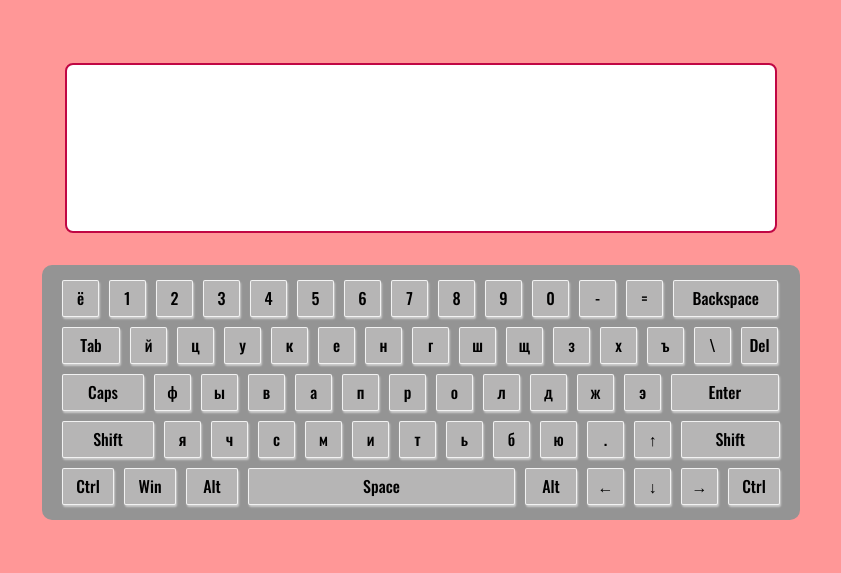
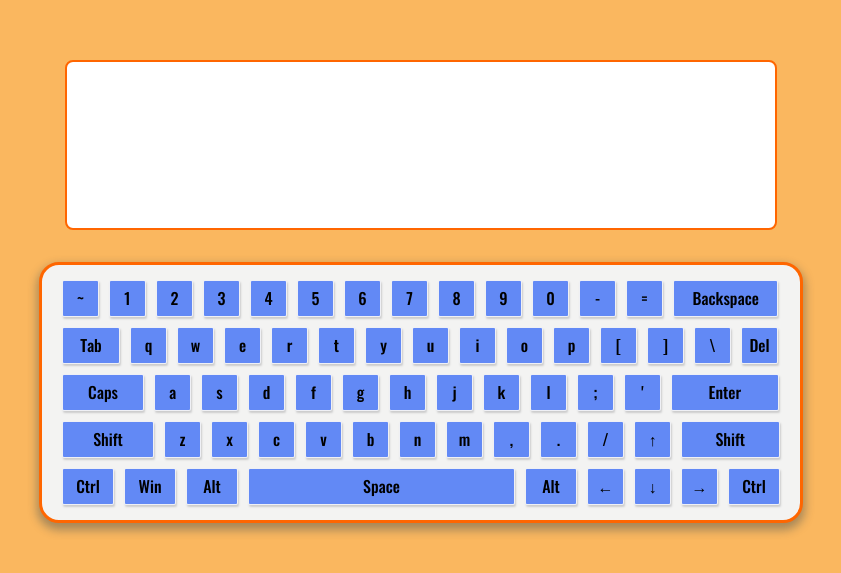
Before and after one commit to NilianFox/virtual-keyboard, a plain HTML site: page Index.html in a window 1280 px wide. Shown: the part 109-682 px from the top of the page, without its empty margins (219-1060 px from the left). Drawn offline with Linux system fonts and the light colour scheme.

Commit message:
feat: add basic mouse interaction with keyboard and some style changes

```diff
--- a/css/index.css
+++ b/css/index.css
@@ -9,13 +9,15 @@
 }
 
 :root {
-  --key-background: #b6b5b5;
-  --key-background-on-active: #222222;
+  --key-background: #6289f5;
+  --key-background-on-hover: #e2d5d5;
+  --key-background-on-active: #f8924e;
+  --key-background-on-toggled: #ff6600;
 }
 
 body {
   font-family: 'Oswald', sans-serif;
-  background-color: #ff9797;
+  background-color: #fab75f;
   height: 100vh;
   width: 100vw;
   display: flex;
@@ -26,10 +28,12 @@ body {
 
 .keyboard {
   display: flex;
-  background-color: #949494;
-  border-radius: 10px;
+  background-color: #f3f3f2;
+  border: 3px solid var(--key-background-on-toggled);
+  border-radius: 20px;
   padding: 10px 15px;
   flex-direction: column;
+  box-shadow: 0px 5px 10px 2px rgba(34, 60, 80, 0.39);
 }
 
 .keyboard__row {
@@ -54,17 +58,31 @@ body {
   animation: key-scaler-out .8s ease-out forwards;
 }
 
-.key::after {
-  content: attr(data-key-display);
-}
-
-.key:hover, .key.active {
+.key.active {
   background-color: var(--key-background-on-active);
-  color: var(--key-background);
-  border-color: var(--key-background-on-active);
+  color: #000000;
+  border-color: #000000;
   transform: scale(.9);
   box-shadow: inset 1px 1px 1px #ccc;
   animation: key-scaler-in .8s ease-in forwards;
+}
+
+.key:hover {
+  background-color: var(--key-background-on-active);
+  color: #000000;
+  border-color: #000000;
+  transform: scale(.9);
+  box-shadow: inset 1px 1px 1px #ccc;
+}
+
+.key--toggled {
+  background-color: var(--key-background-on-toggled);
+  border: 1px solid #000000f5;
+  box-shadow: 1px 2px 2px #613838;
+}
+
+.key__upperCase {
+  text-transform: uppercase;
 }
 
 @keyframes color-scaler-in {
@@ -109,6 +127,8 @@ body {
 
 .textarea {
   width: 60%;
+  max-width: 800px;
+  min-width: 600px;
   display: flex;
   justify-content: center;
   align-items: center;
@@ -122,6 +142,6 @@ body {
   padding: .5rem;
   font-size: 1.2rem;
   outline: none;
-  border: 2px solid rgb(192, 7, 68);
+  border: 2px solid var(--key-background-on-toggled);
   border-radius: .5rem;
 }
--- a/js/keys.js
+++ b/js/keys.js
@@ -175,6 +175,7 @@ const keysLayout = [
       keyRu: 'Del',
       keyCode: 46,
       code: 'Delete',
+      size: '35px',
     },
   ],
   [
--- a/js/script.js
+++ b/js/script.js
@@ -5,12 +5,14 @@ const Keyboard = {
   elements: {
     main: null,
     keys: [],
+    area: null,
   },
 
   properties: {
-    language: 'rus',
+    language: 'eng',
     value: '',
     capsLock: false,
+    shift: false,
   },
 
   init() {
@@ -21,7 +23,12 @@ const Keyboard = {
     this.elements.main.innerHTML = this.createKeys();
 
     // Add to DOM
+    if (document.getElementById('keyboard')) {
+      document.getElementById('keyboard').remove();
+    }
     document.body.append(this.elements.main);
+    this.elements.keys = this.elements.main.querySelectorAll('.key');
+    this.addKeysEvents();
   },
 
   createKeys() {
@@ -30,11 +37,11 @@ const Keyboard = {
       fragment += '<div class="keyboard__row">';
       element.forEach((key) => {
         if (key.size) {
-          fragment += `<div data-key-code="${key.code}" style="--key-size: ${key.size}" data-key-display="${key.key}" class="key"></div>`;
+          fragment += `<div data-key-code="${key.code}" style="--key-size: ${key.size}" data-key-display="${key.key}" class="key">${key.key}</div>`;
         } else if (this.properties.language === 'eng') {
-          fragment += `<div data-key-code="${key.code}" data-key-display="${key.key}" class="key"></div>`;
+          fragment += `<div data-key-code="${key.code}" data-key-display="${key.key}" class="key key__transformable">${key.key}</div>`;
         } else if (this.properties.language === 'rus') {
-          fragment += `<div data-key-code="${key.code}" data-key-display="${key.keyRu}" class="key"></div>`;
+          fragment += `<div data-key-code="${key.code}" data-key-display="${key.keyRu}" class="key key__transformable">${key.keyRu}</div>`;
         }
       });
       fragment += '</div>';
@@ -47,7 +54,109 @@ const Keyboard = {
                       <textarea class="textarea-input"></textarea>
                   </div>`;
     document.body.insertAdjacentHTML('beforeend', area);
-    document.querySelector('.textarea-input').value = this.properties.value;
+    this.elements.area = document.querySelector('.textarea-input');
+  },
+
+  addKeysEvents() {
+    this.elements.keys.forEach((key) => {
+      switch (key.textContent) {
+        case 'Backspace':
+          key.addEventListener('click', () => {
+            this.properties.value = this.properties.value
+              .substring(0, this.properties.value.length - 1);
+          });
+
+          break;
+
+        case 'Caps':
+          key.addEventListener('click', () => {
+            this.toggleCapsLock();
+            key.classList.toggle('key--toggled', this.properties.capsLock);
+          });
+
+          break;
+
+        case 'Enter':
+          key.addEventListener('click', () => {
+            this.properties.value += '\n';
+          });
+
+          break;
+
+        case 'Space':
+          key.addEventListener('click', () => {
+            this.properties.value += ' ';
+          });
+
+          break;
+
+        case 'Shift':
+          key.addEventListener('mousedown', () => {
+            this.properties.shift = true;
+            this.toggleUpperCase();
+          });
+          key.addEventListener('mouseup', () => {
+            this.properties.shift = false;
+            this.toggleUpperCase();
+          });
+
+          break;
+
+        case 'Del':
+          //
+          break;
+        case 'Tab':
+          //
+          break;
+        case 'Alt':
+          //
+          break;
+        case 'Ctrl':
+          //
+          break;
+        case 'Win':
+          //
+          break;
+        case '↑':
+          //
+          break;
+        case '→':
+          //
+          break;
+        case '←':
+          //
+          break;
+        case '↓':
+          //
+          break;
+        default:
+          key.addEventListener('mousedown', () => {
+            this.properties.value += this.properties.capsLock
+              ? key.textContent.toUpperCase() : key.textContent.toLowerCase();
+          });
+          break;
+      }
+      key.addEventListener('mousedown', () => {
+        key.classList.add('active');
+      });
+      key.addEventListener('mouseup', () => {
+        key.classList.remove('active');
+      });
+      key.addEventListener('click', () => {
+        this.elements.area.textContent = this.properties.value;
+      });
+    });
+  },
+
+  toggleCapsLock() {
+    this.properties.capsLock = !this.properties.capsLock;
+    this.toggleUpperCase();
+  },
+
+  toggleUpperCase() {
+    document.querySelectorAll('.key__transformable').forEach((key) => {
+      key.classList.toggle('key__upperCase');
+    });
   },
 };
 
@@ -57,7 +166,6 @@ window.addEventListener('DOMContentLoaded', () => {
 });
 
 window.onkeydown = (e) => {
-  console.log(document.querySelector(`[data-key-code="${e.code}"]`), e);
   document.querySelector(`[data-key-code="${e.code}"]`).classList.add('active');
 };
 
```
